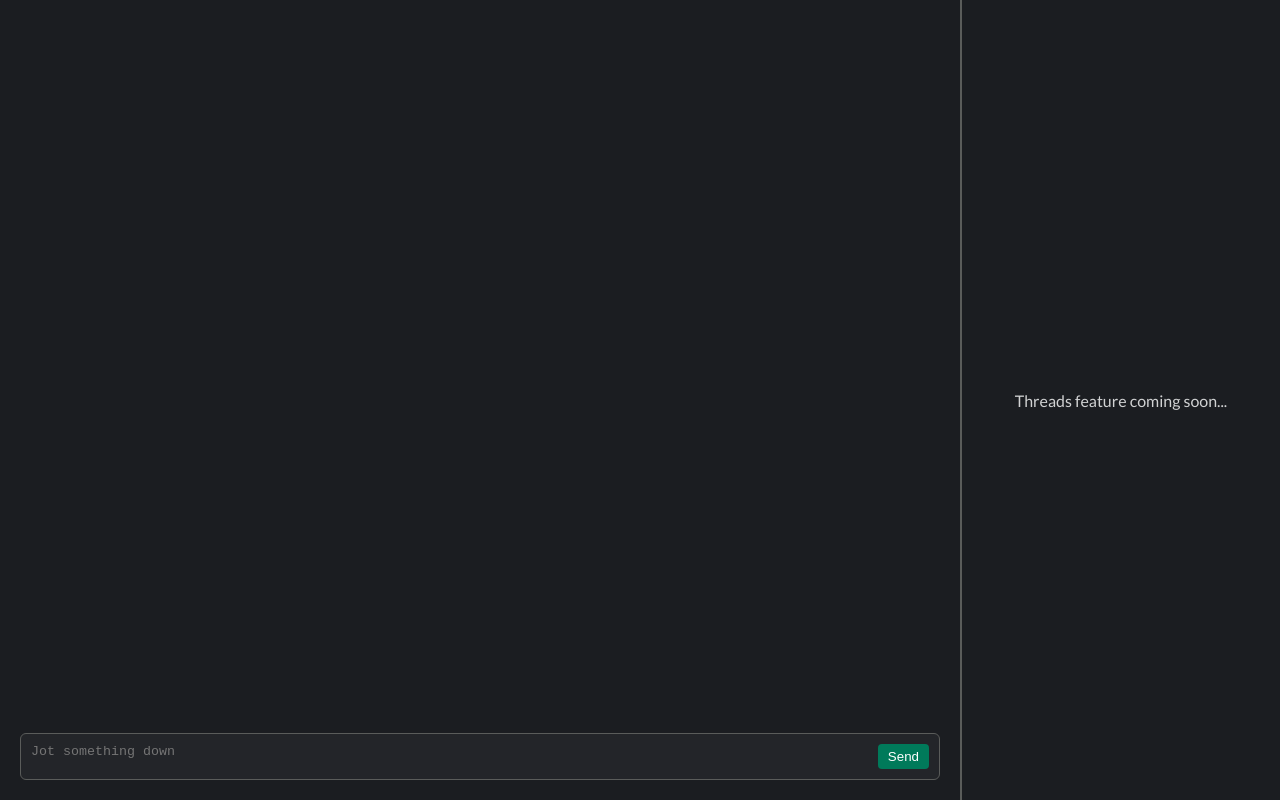
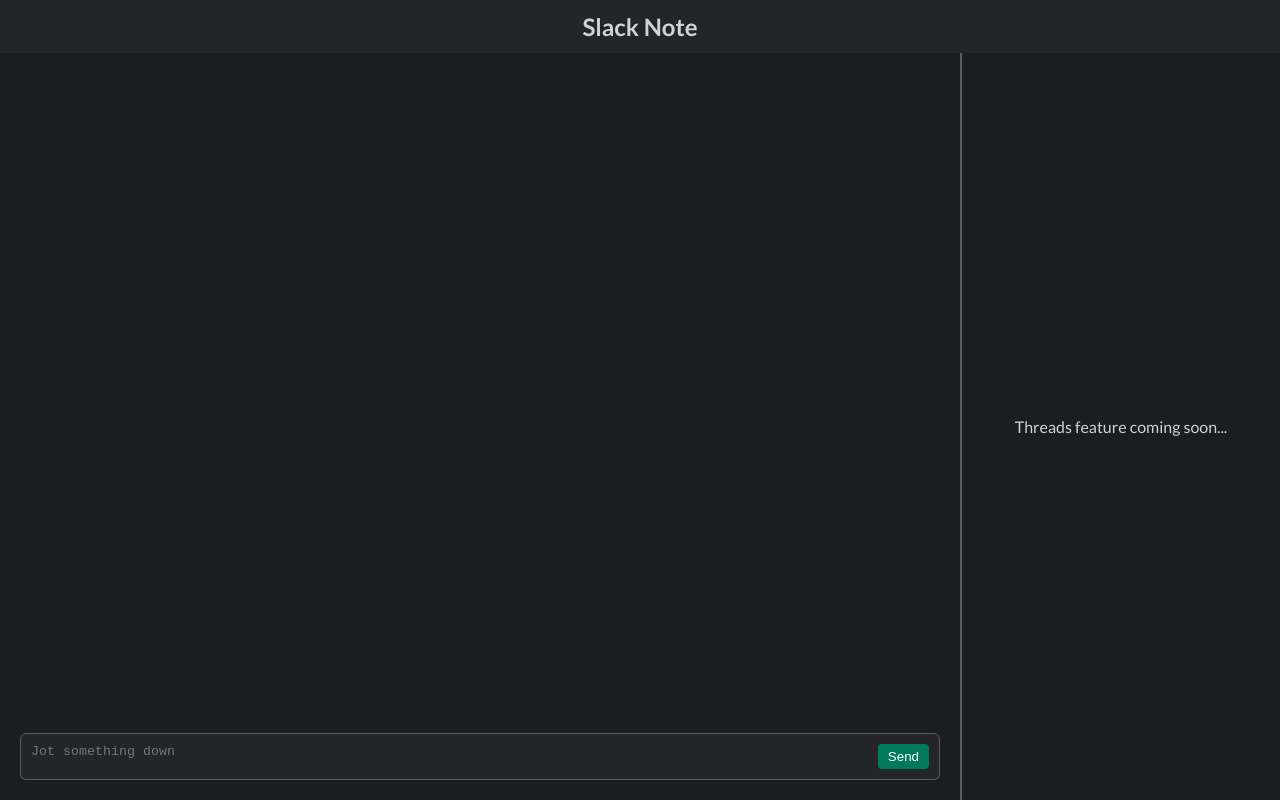
Before and after one commit to shosukenoma/slack-note-v2, a React (Vite) app: page / in a window 1280 px wide. Built offline with nearby package versions, Linux system fonts and the light colour scheme.

Commit message:
Add header to app, readjust containers and grid

```diff
--- a/src/App.css
+++ b/src/App.css
@@ -7,13 +7,26 @@
 
   display: grid;
   grid-template-columns: 3fr 1fr;
-  grid-template-rows: 1fr auto;
+  grid-template-rows: auto 1fr auto;
+}
+
+.header {
+  grid-column: 1 / -1;
+  grid-row: 1;
+  width: 100%;
+  background-color: #232529;
+  padding: 1.2rem 2.0rem;
+}
+
+.title {
+  text-align: center;
+  justify-self: center;
 }
 
 /* Layer 1 */
 .post-container {
   grid-column: 1;
-  grid-row: 1;
+  grid-row: 2;
 
   overflow: scroll;
   overflow-anchor: none;
@@ -21,12 +34,12 @@
 
 .input-container {
   grid-column: 1;
-  grid-row: 2;
+  grid-row: 3;
 }
 
 .thread-container {
   grid-column: 2;
-  grid-row: 1 / -1;
+  grid-row: 2 / -1;
   border-left: solid 2px #5A5C5A;
   padding: 3rem;
 
--- a/src/App.jsx
+++ b/src/App.jsx
@@ -82,6 +82,9 @@ function App() {
 
   return (
     <div className="app-container">
+      <header className="header">
+        <h2 className="title">Slack Note</h2>
+      </header>
       <div className="post-container" id="post-container">
         <ul className="post-list">
           {postList.map(post => {
```
